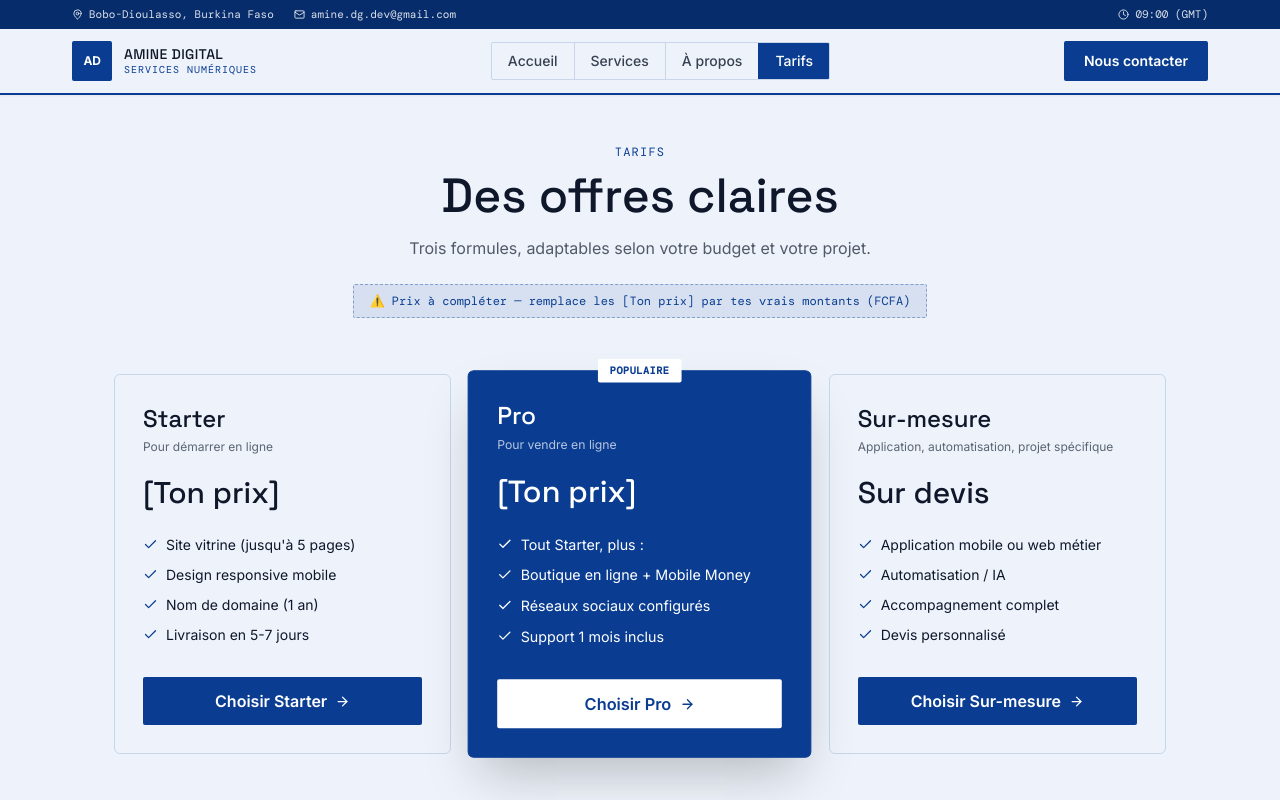
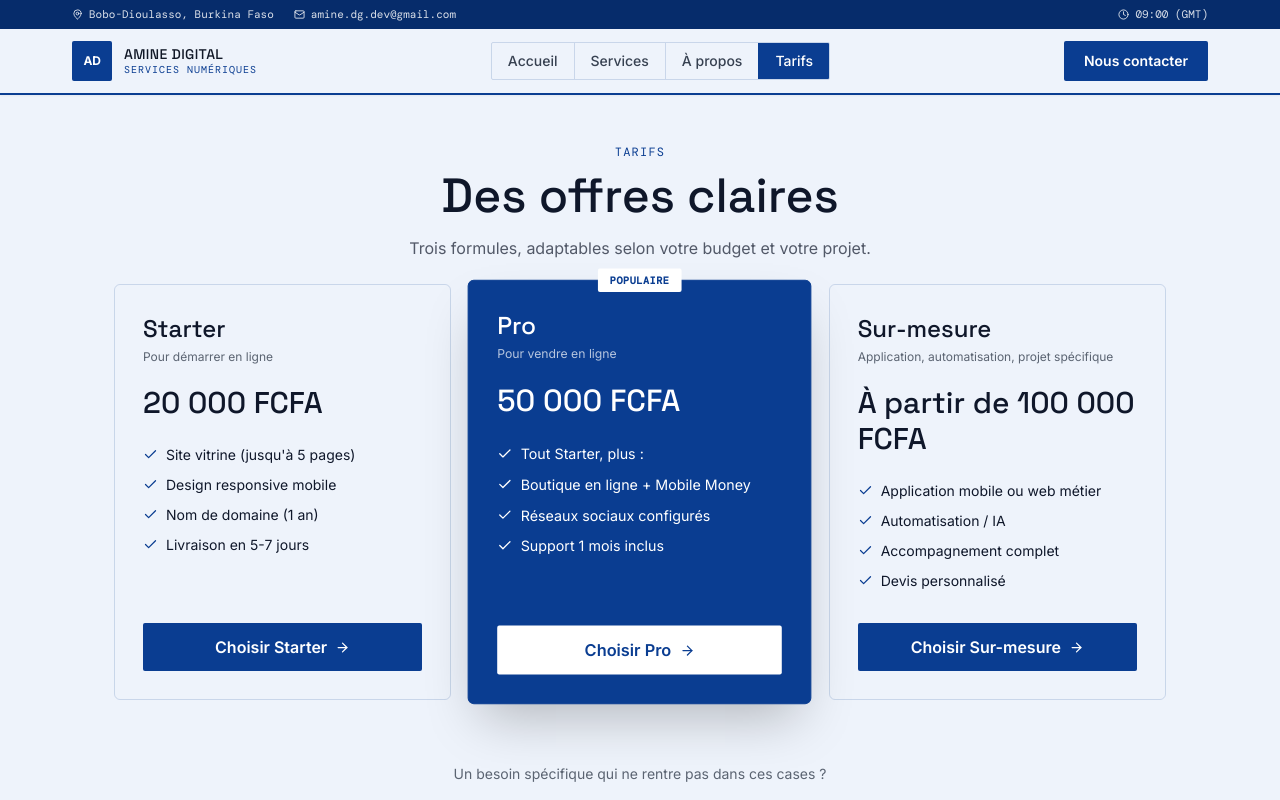
Before and after one commit to aminepare931-source/portfolio-Amine-, a React (Vite) app in the folder apps/amine-digital/: page /tarifs in a window 1280 px wide. Shown: the top 800 px of the page. Built offline with nearby package versions, Linux system fonts and the light colour scheme.

Commit message:
content(amine-digital): vrais tarifs sur la page Tarifs
- Starter: 20 000 FCFA
- Pro: 50 000 FCFA
- Sur-mesure: à partir de 100 000 FCFA
- Retrait du bandeau d'avertissement 'Prix à compléter'

```diff
--- a/apps/amine-digital/src/pages/PricingPage.tsx
+++ b/apps/amine-digital/src/pages/PricingPage.tsx
@@ -4,21 +4,21 @@ import { Check, ArrowRight } from 'lucide-react'
 const PLANS = [
   {
     name: 'Starter',
-    price: '[Ton prix]',
+    price: '20 000 FCFA',
     tagline: 'Pour démarrer en ligne',
     features: ['Site vitrine (jusqu\'à 5 pages)', 'Design responsive mobile', 'Nom de domaine (1 an)', 'Livraison en 5-7 jours'],
     highlight: false,
   },
   {
     name: 'Pro',
-    price: '[Ton prix]',
+    price: '50 000 FCFA',
     tagline: 'Pour vendre en ligne',
     features: ['Tout Starter, plus :', 'Boutique en ligne + Mobile Money', 'Réseaux sociaux configurés', 'Support 1 mois inclus'],
     highlight: true,
   },
   {
     name: 'Sur-mesure',
-    price: 'Sur devis',
+    price: 'À partir de 100 000 FCFA',
     tagline: 'Application, automatisation, projet spécifique',
     features: ['Application mobile ou web métier', 'Automatisation / IA', 'Accompagnement complet', 'Devis personnalisé'],
     highlight: false,
@@ -34,12 +34,6 @@ export default function PricingPage() {
         <p className="text-slate-900/70 max-w-lg mx-auto">
           Trois formules, adaptables selon votre budget et votre projet.
         </p>
-      </div>
-
-      <div className="mb-14 text-center">
-        <span className="inline-block text-xs font-mono text-clay bg-clay/10 border border-dashed border-clay/40 px-4 py-2 rounded-sm">
-          ⚠️ Prix à compléter — remplace les [Ton prix] par tes vrais montants (FCFA)
-        </span>
       </div>
 
       <div className="grid sm:grid-cols-3 gap-5">
```
